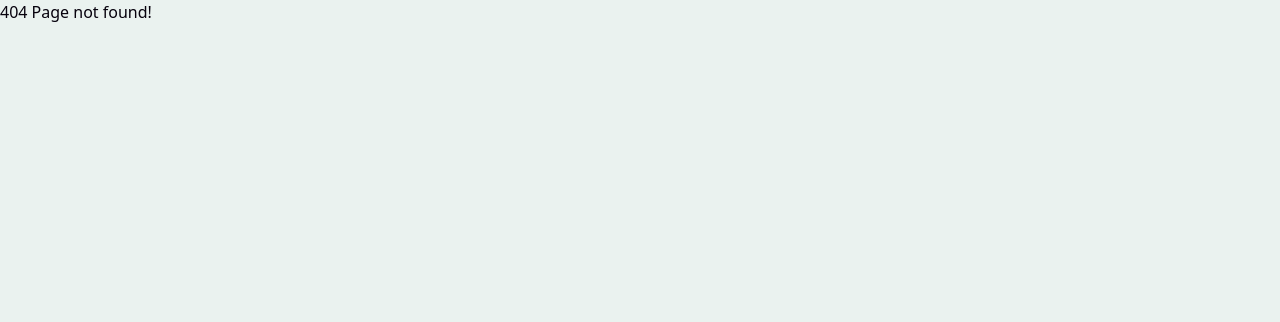
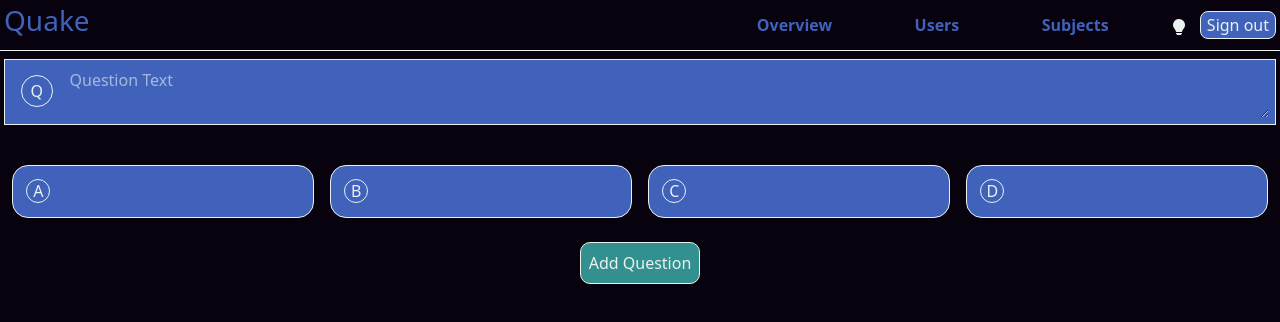
Before and after one commit to nykajak/quake, a Vue app in the folder frontend/: page /admin/subjects/1/chapters/1/questions/add in a window 1280 px wide. Before the commit this address had no page. Shown: the top 322 px of the page. Built offline with nearby package versions, Linux system fonts and the light colour scheme.

Commit message:
Frontend changes: Added skeleton and some styling for QuestionAdd component

```diff
--- /dev/null
+++ b/frontend/src/components/AdminQuestion/QuestionAdd.vue
@@ -0,0 +1,209 @@
+<script setup>
+
+import { ref } from 'vue';
+const correctOption = ref(-1);
+
+function fun(e){
+    const entries = new FormData(e.target).entries();
+    for (let entry of entries){
+        console.log(entry)
+    }
+}
+</script>
+
+<template>
+    <div class="d-flex w-100 flex-column align-self-center m-1 p-1">
+        <form @submit.prevent="fun">
+            <input type="hidden" name="correct" :value="correctOption">
+            <div class="question-container">
+                <div class="question-no-div">
+                    <div>
+                        Q
+                    </div>
+                </div>
+                <div class="question-statement-div">
+                    <textarea type="text" class="question-input" placeholder="Question Text" name="question"></textarea>
+                </div>
+            </div>
+
+            <div class="option-container">
+                <div class="d-flex flex-row justify-content-center flex-wrap w-100">
+                    <div class="option-button">
+                        <button :class="{'rounded-div':true,'selected-option':correctOption === 1}" @click.prevent="() => {correctOption = 1}">
+                            A
+                        </button>
+                        <div class="option-text">
+                            <input type="text" class="option-input" name="option-a">
+                        </div>
+                    </div>
+
+                    <div class="option-button">
+                        <button :class="{'rounded-div':true,'selected-option':correctOption === 2}" @click.prevent="() => {correctOption = 2}">
+                            B
+                        </button>
+                        <div class="option-text">
+                            <input type="text" class="option-input" name="option-b">
+                        </div>
+                    </div>
+
+                    <div class="option-button">
+                        <button :class="{'rounded-div':true,'selected-option':correctOption === 3}" @click.prevent="() => {correctOption = 3}">
+                            C
+                        </button>
+                        <div class="option-text">
+                            <input type="text" class="option-input" name="option-c">
+                        </div>
+                    </div>
+
+                    <div class="option-button">
+                        <button :class="{'rounded-div':true,'selected-option':correctOption === 4}" @click.prevent="() => {correctOption = 4}">
+                            D
+                        </button>
+                        <div class="option-text">
+                            <input type="text" class="option-input" name="option-d">
+                        </div>
+                    </div>
+                </div>
+            </div>
+
+            <div class="d-flex justify-content-center mt-3">
+                <input type="submit" id="submit-button" value="Add Question">
+            </div>
+        </form>
+    </div>
+
+</template>
+
+<style scoped>
+
+.option-button:has(.selected-option){
+    input{
+        background-color: green;
+        border-color: green;
+        transition: none;
+    }
+    background-color: green;
+}
+
+.selected-option{
+    background-color: green !important;
+}
+
+#submit-button{
+    border: 1px solid var(--light-color);
+    color: var(--light-color);
+    background-color: var(--tertiary-color);
+    padding: 0.5em;
+    border-radius: 10px;
+}
+
+textarea:focus, input:focus{
+    outline: none;
+}
+
+
+.question-input{
+    display: flex;
+    width: 100%;
+    background-color: var(--secondary-color);
+    border: 1px solid var(--secondary-color);
+    color: var(--light-color);
+    min-height: 2em;
+}
+
+.question-input::placeholder{
+    color: var(--light-color);
+    opacity: 60%;
+    padding-left: 0.2em;
+}
+
+.option-input{
+    display: flex;
+    width: 100%;
+    background-color: var(--secondary-color);
+    border: 1px solid var(--secondary-color);
+    color: var(--light-color);
+    min-height: 2em;
+}
+
+.question-container{
+    display: flex;
+    flex-direction: row;
+    align-items: center;
+    border: 1px solid var(--light-color);
+    padding: 0.33em;
+    color: var(--light-color);
+    background-color: var(--secondary-color);
+}
+
+.question-no-div{
+    display: flex;
+    flex-direction: row;
+    height: 100%;
+    margin: 0.33em;
+    padding: 0.33em;
+    align-self: flex-start;
+}
+
+.question-no-div div{
+    display: flex;
+    border: 1px solid var(--light-color);
+    width: 2em;
+    height: 2em;
+    justify-content: center;
+    align-items: center;
+    border-radius: 100%;
+}
+
+.question-statement-div{
+    display: flex;
+    justify-content: center;
+    flex-grow: 1;
+    text-align: center;
+}
+
+.option-container{
+    display: flex;
+    flex-direction: column;
+    flex-grow: 1;
+    margin-top: 2em;
+}
+
+.option-text{
+    justify-content: center;
+    display: flex;
+    flex-grow: 1;
+}
+
+.option-button{
+    max-width: 35%;
+    display: flex;
+    flex-grow: 1;
+    justify-content: center;
+    align-items: center;
+    padding: 0.5em;
+    margin: 0.5em;
+    color: var(--light-color);
+    border: 1px solid var(--light-color);
+    background-color: var(--secondary-color);
+    border-radius: 1em;
+
+    input{
+        transition: none;
+    }
+}
+
+.rounded-div{
+    border: 1px solid var(--light-color);
+    border-radius: 100%;
+    width: 1.5em;
+    height: 1.5em;
+    display: flex;
+    flex-shrink: 0;
+    justify-content: center;
+    align-items: center;
+    margin: 0.33em;
+    background-color: var(--secondary-color);
+    color: var(--light-color);
+}
+</style>
--- a/frontend/src/components/AdminQuestion/QuestionCard.vue
+++ b/frontend/src/components/AdminQuestion/QuestionCard.vue
@@ -63,7 +63,7 @@
     display: flex;
     flex-direction: row;
     align-items: center;
-    border: 1px solid light-dark(var(--dark-color),var(--light-color));
+    border: 1px solid var(--light-color);
     padding: 0.33em;
     color: var(--light-color);
     background-color: var(--secondary-color);
@@ -131,6 +131,7 @@
     width: 1.5em;
     height: 1.5em;
     display: flex;
+    flex-shrink: 0;
     justify-content: center;
     align-items: center;
     margin: 0.33em;
--- a/frontend/src/router/index.js
+++ b/frontend/src/router/index.js
@@ -18,6 +18,7 @@ import UserSubjects from '@/components/UserSubject/UserSubjects.vue'
 import UserSubject from '@/components/UserSubject/UserSubject.vue'
 import AddChapter from '@/components/AdminSubject/AddChapter.vue'
 import QuestionCard from '@/components/AdminQuestion/QuestionCard.vue'
+import QuestionAdd from '@/components/AdminQuestion/QuestionAdd.vue'
 
 const router = createRouter({
   history: createWebHistory(import.meta.env.BASE_URL),
@@ -97,6 +98,11 @@ const router = createRouter({
           props: true
         },
         {
+          path: "subjects/:sid/chapters/:cid/questions/add",
+          component: QuestionAdd,
+          props:true
+        },
+        {
           path: "subjects/:sid/chapters/:cid/questions",
           component: QuestionCard,
           props:true
```
